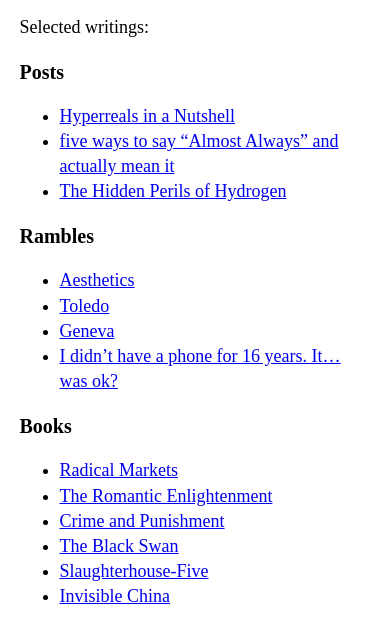
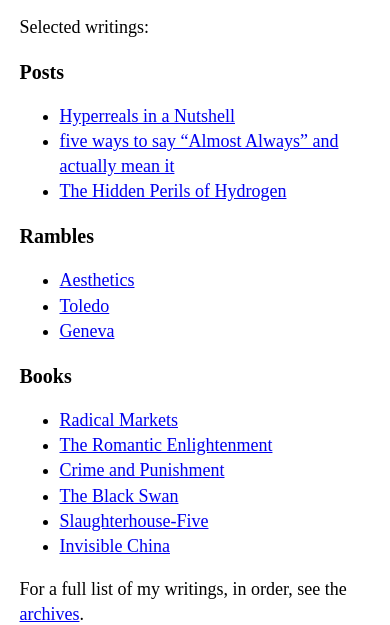
Before and after one commit to cyclicalreasoning/randomwalks, a plain HTML site: page docs/index.html in a window 390 px wide. Shown: the part 475-1100 px from the top of the page. Drawn offline with nearby package versions, Linux system fonts and the light colour scheme; some packages are replaced by stand-ins of ours.

Commit message:
removing no phone from front page

```diff
--- a/docs/index.html
+++ b/docs/index.html
@@ -38,7 +38,6 @@
 <li><a href="./aesthetics">Aesthetics</a></li>
 <li><a href="./toledo">Toledo</a></li>
 <li><a href="./geneva">Geneva</a></li>
-<li><a href="./musings-on-smartphones">I didn’t have a phone for 16 years. It… was ok?</a></li>
 </ul>
 <h2 id="books">Books</h2>
 <ul>
```
Also changed, not shown: 1 other file.
